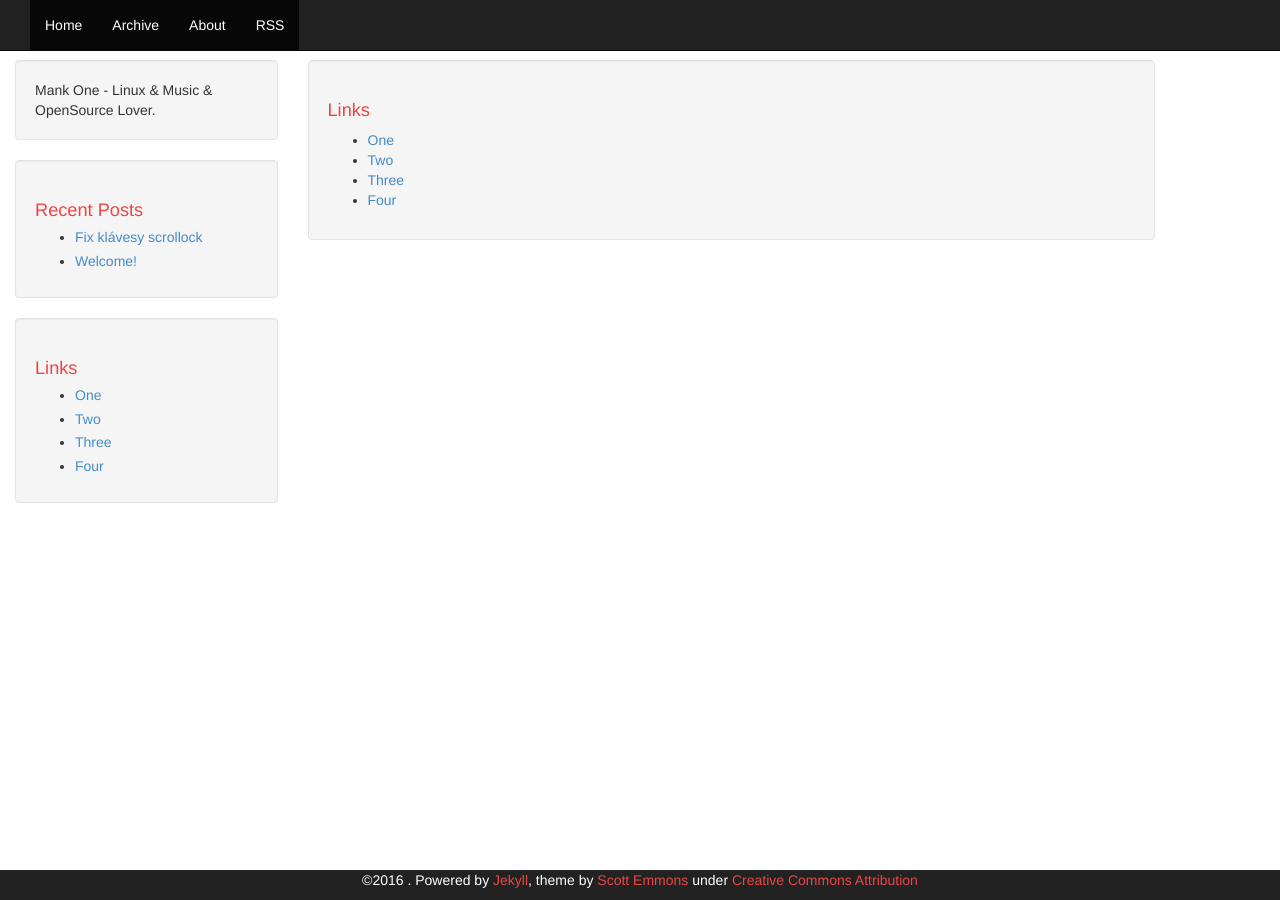
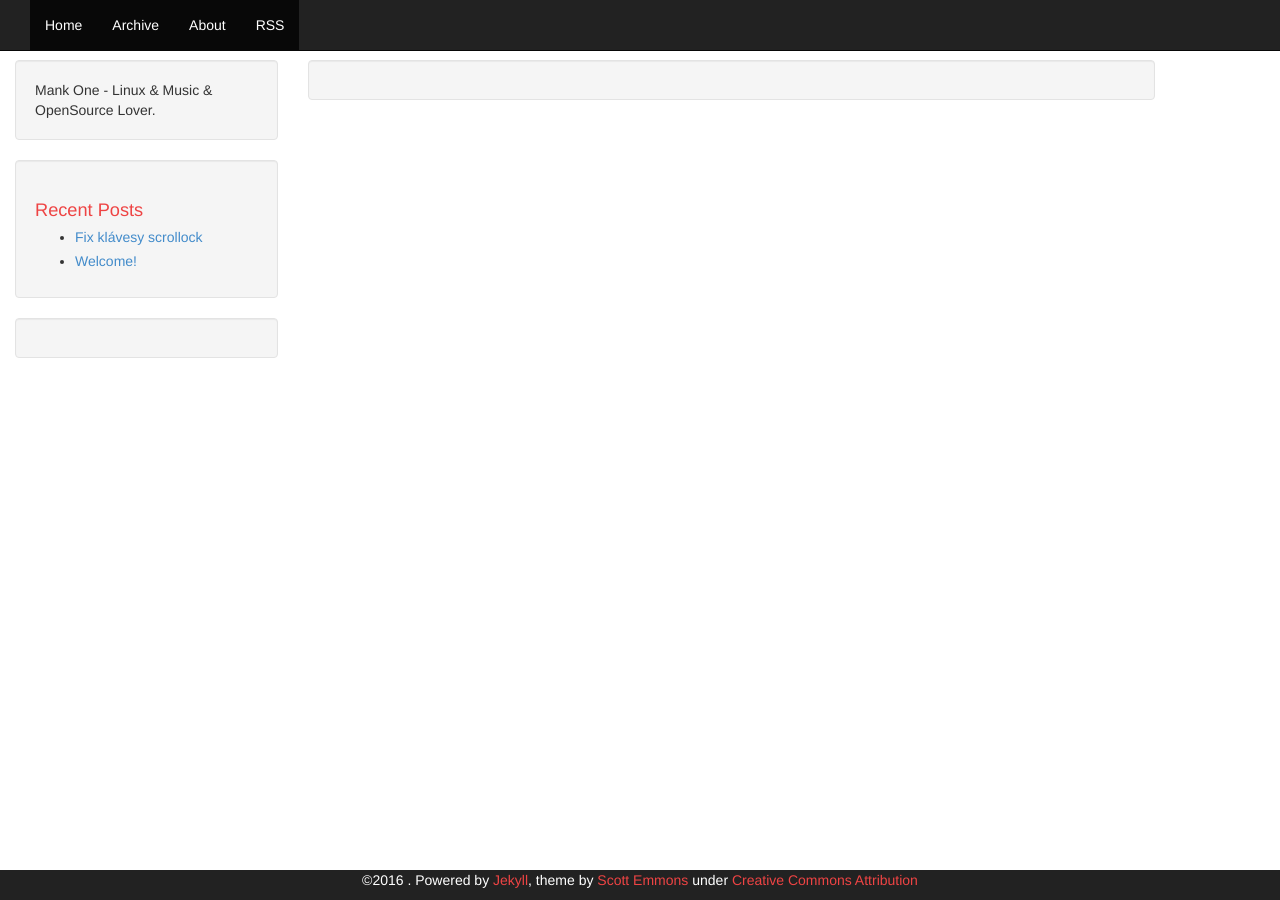
Before and after one commit to marekpistorius/blog.github.io, a Jekyll site: the page built from links.html, in a window 1280 px wide. Built offline with Jekyll 4.4.1, drawn with Linux system fonts in a browser that asks for light colours; Markdown is read by kramdown in place of the engine named in the settings.

Commit message:
Disable link-list

```diff
--- a/_includes/links-list.html
+++ b/_includes/links-list.html
@@ -1,7 +1,7 @@
-<h1>Links</h1>
+<!--h1>Links</h1>
 <ul>
   <li><a href="#">One</a></li>
   <li><a href="#">Two</a></li>
   <li><a href="#">Three</a></li>
   <li><a href="#">Four</a></li>
-</ul>
+</ul-->
```
